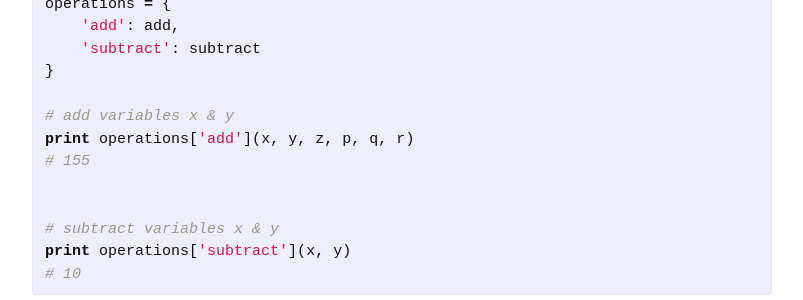
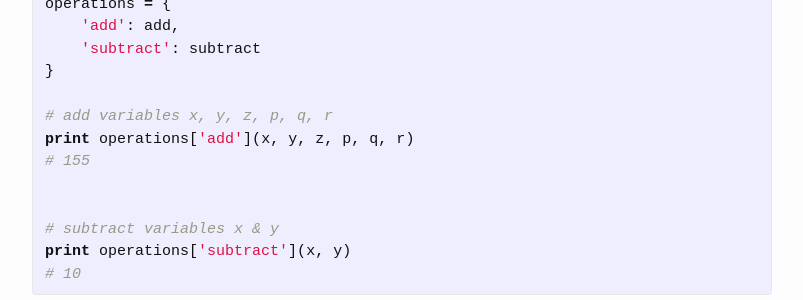
Before and after one commit to arupbhunia/kirankoduru.github.io, a Jekyll site: the page built from _posts/2015-12-21-python-dict-functions.md, in a window 1280 px wide. Shown: the part 1517-1817 px from the top of the page, without its empty margins (238-1041 px from the left). Built offline with Jekyll 4.4.1, drawn with Linux system fonts in a browser that asks for light colours; nearby versions of some CDN libraries; comment, search, counter and statistics services are not loaded.

Commit message:
fix typo

```diff
--- a/_posts/2015-12-21-python-dict-functions.md
+++ b/_posts/2015-12-21-python-dict-functions.md
@@ -66,7 +66,7 @@ operations = {
     'subtract': subtract
 }
 
-# add variables x & y
+# add variables x, y, z, p, q, r
 print operations['add'](x, y, z, p, q, r)
 # 155
 
```
